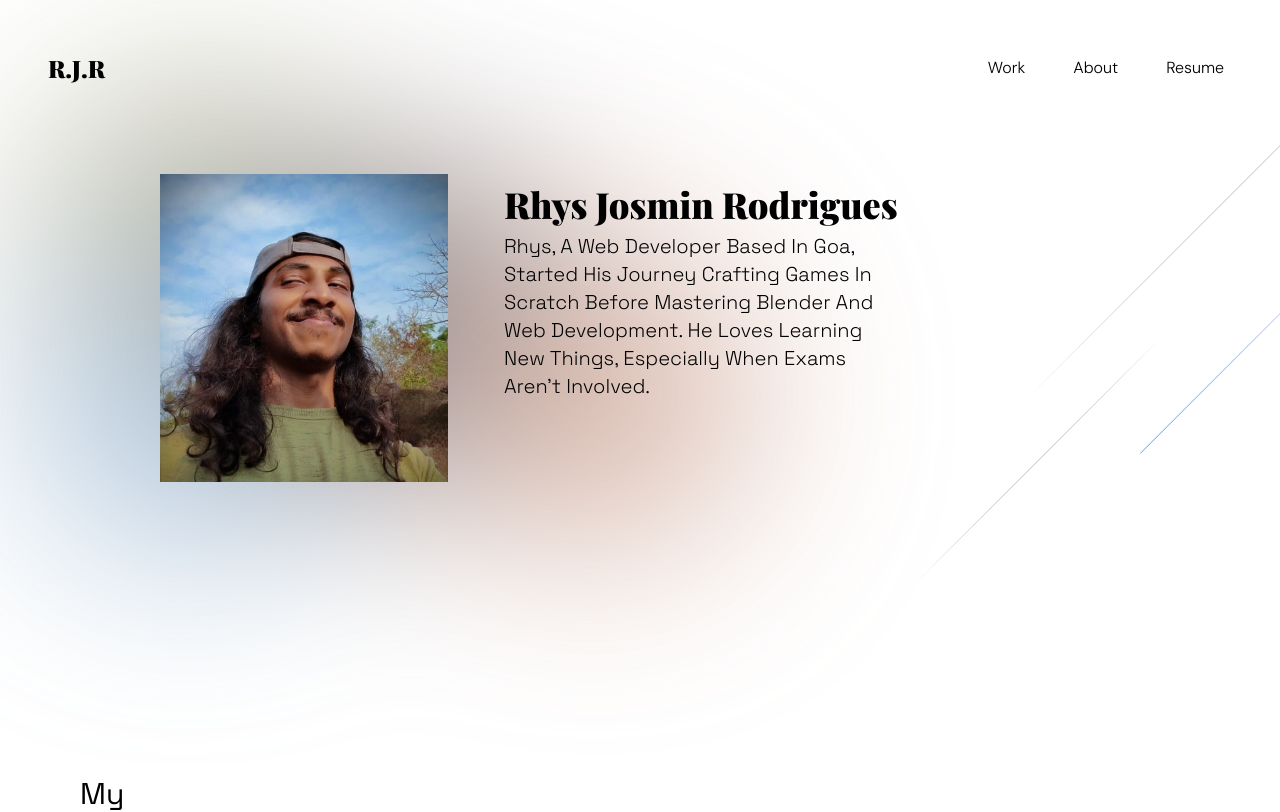
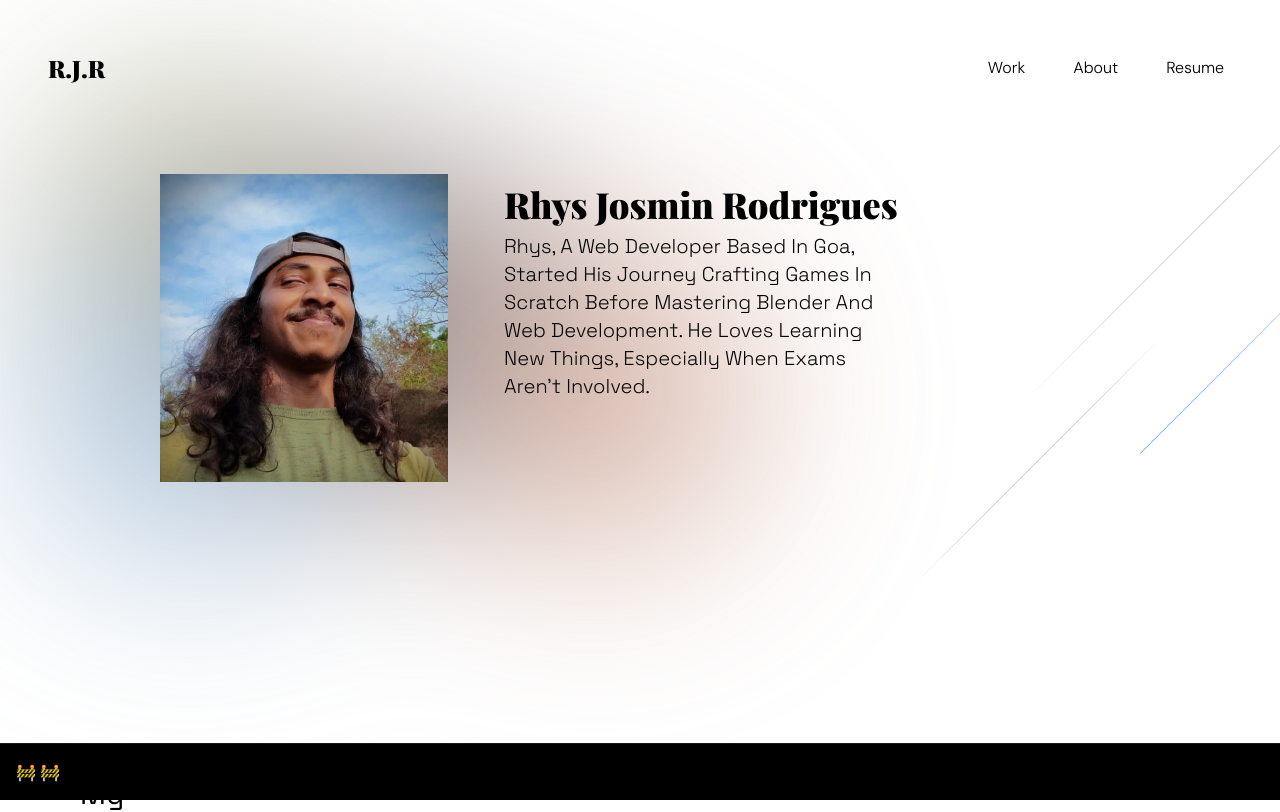
Before and after one commit to Rhysjosmin/Rhys-josmin, a Next.js app in the folder portfolio/: page / in a window 1280 px wide. Shown: the top 812 px of the page. Built offline with nearby package versions, Linux system fonts and the light colour scheme.

Commit message:
add wip flag

```diff
--- a/portfolio/src/app/layout.tsx
+++ b/portfolio/src/app/layout.tsx
@@ -19,7 +19,7 @@ export default function RootLayout({
         <div className="noise" />
         <NavBar />
         {children}
-        <WIP inProgress={false} />
+        <WIP inProgress={true} />
       </body>
     </html>
   );
```
